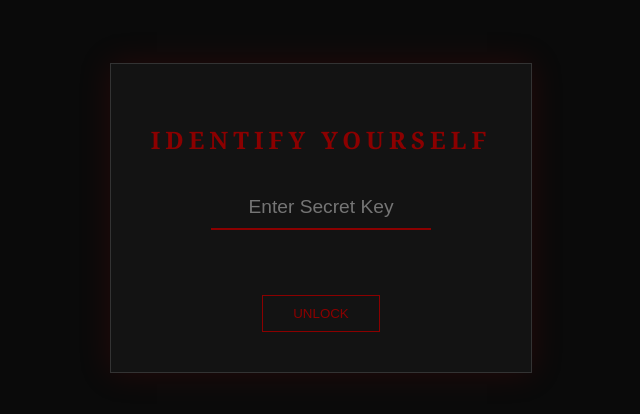
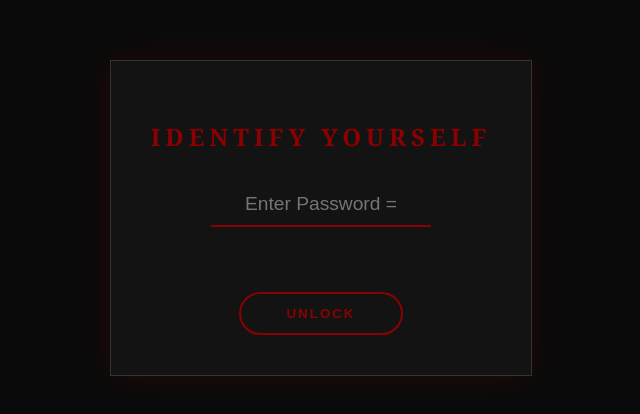
Before and after one commit to omoniyitoluwani35/adeogo_birthday, a plain HTML site: page index.html in a window 1280 px wide. Shown: the part 182-596 px from the top of the page, without its empty margins (319-959 px from the left). Drawn offline with Linux system fonts and the light colour scheme.

Commit message:
Enhance button styles and update password placeholder

```diff
--- a/index.html
+++ b/index.html
@@ -47,19 +47,23 @@
         .btn {
             display: block;
             margin: 20px auto 0;
-            padding: 10px 30px;
+            padding: 12px 45px; /* Slightly taller for the rounded look */
             background: transparent;
             color: #8b0000;
-            border: 1px solid #8b0000;
+            border: 2px solid #8b0000;
+            border-radius: 50px; /* This creates the "pill" shape */
             cursor: pointer;
             text-transform: uppercase;
-            transition: 0.4s;
+            letter-spacing: 2px;
+            font-weight: bold;
+            transition: all 0.4s cubic-bezier(0.4, 0, 0.2, 1);
         }
 
         .btn:hover {
             background: #8b0000;
             color: #000;
-            box-shadow: 0 0 15px #8b0000;
+            box-shadow: 0 0 20px #8b0000;
+            transform: scale(1.05); /* Subtle pop when hovering */
         }
 
         #error-msg {
@@ -74,7 +78,7 @@
 
     <div class="login-box">
         <h2>Identify Yourself</h2>
-        <input type="password" id="passwordField" placeholder="Enter Secret Key">
+        <input type="password" id="passwordField" placeholder="Enter Password =">
         <p id="error-msg"></p>
         <button class="btn" onclick="checkPassword()">Unlock</button>
     </div>
```
